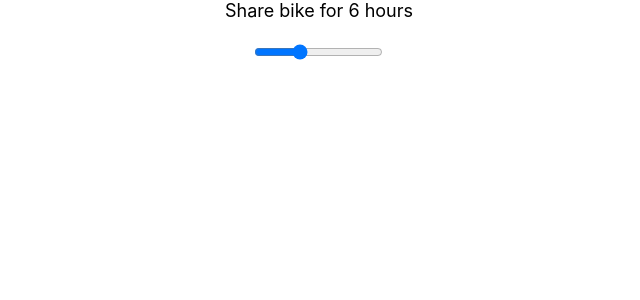
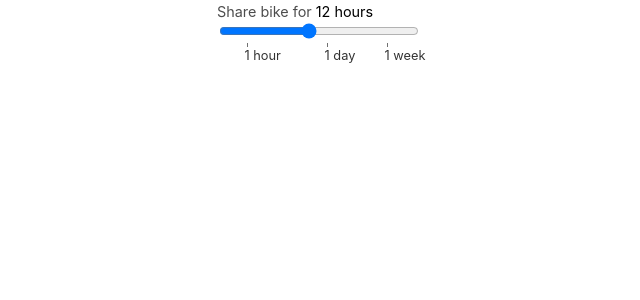
Before and after one commit to mjarkk/vanmoof-web-controller, a Next.js app: page /slider-test in a window 1280 px wide. Shown: the top 300 px of the page, without its empty margins (321-961 px from the left). Built offline with nearby package versions, Linux system fonts and the light colour scheme.

Commit message:
Kinda complete slider duration

```diff
--- /dev/null
+++ b/components/ShareDurationSlider.tsx
@@ -0,0 +1,85 @@
+import { useState, useEffect } from 'react'
+
+const minute = 1
+const hour = minute * 60
+const day = hour * 24
+const week = day * 7
+
+interface ShareDurationSliderProps {
+    onChangeMinutes?: (minutes: number) => void
+}
+
+export function ShareDurationSlider({ onChangeMinutes }: ShareDurationSliderProps) {
+    const [optionIdx, setOptionIdx] = useState(4)
+
+    const options = [
+        { value: hour / 2, label: '30 minutes' },
+        { value: hour, label: '1 hour', showLabel: true },
+        { value: hour * 2, label: '2 hours' },
+        { value: hour * 6, label: '6 hours' },
+        { value: day / 2, label: '12 hours' },
+        { value: day, label: '1 day', showLabel: true },
+        { value: day * 2, label: '2 days' },
+        { value: day * 3, label: '3 days' },
+        { value: week, label: '1 week', showLabel: true },
+        { value: week * 2, label: '2 weeks' },
+    ]
+    const selectedOption = options[optionIdx]
+
+    useEffect(() => {
+        if (onChangeMinutes) onChangeMinutes(selectedOption.value)
+    }, [selectedOption, onChangeMinutes])
+
+    return (
+        <div>
+            <label>Share bike for <span>{selectedOption.label}</span></label>
+            <br />
+            <input
+                type='range'
+                min={0}
+                max={options.length - 1}
+                value={optionIdx}
+                step={1}
+                onChange={e => setOptionIdx(Number(e.target.value))}
+            />
+            <div className="labels">
+                {options.map((option, idx) =>
+                    <div className="line" style={option.showLabel ? undefined : { opacity: 0 }} key={idx}>
+                        {option.showLabel
+                            ? <div className="text">{option.label}</div>
+                            : undefined}
+                    </div>
+                )}
+            </div>
+            <style jsx>{`
+                label {
+                    color: var(--label-color);
+                    font-size: .9rem;
+                }
+                label span {
+                    color: var(--text-color);
+                }
+                input {
+                    width: 200px;
+                }
+                .labels {
+                    width: 200px;
+                    display: flex;
+                    justify-content: space-around;
+                }
+                .labels .line {
+                    width: 1px;
+                    height: 4px;
+                    background-color: var(--label-color);
+                    opacity: 0.8;
+                }
+                .labels .text {
+                    color: var(--text-color);
+                    min-width: 60px;
+                    font-size: .8rem;
+                    transform: translate(-2px, 5px);
+                }
+            `}</style>
+        </div>
+    )
+}
--- a/pages/slider-test.tsx
+++ b/pages/slider-test.tsx
@@ -1,45 +1,9 @@
-import { useState } from "react";
-
-function DurationSlider() {
-    const [optionIdx, setOptionIdx] = useState(3)
-
-    const options = [
-        { value: 30, label: '30 minutes' },
-        { value: 60, label: '1 hour' },
-        { value: 60 * 2, label: '2 hours' },
-        { value: 60 * 6, label: '6 hours' },
-        { value: 60 * 12, label: '12 hours' },
-        { value: 60 * 24, label: '1 day' },
-        { value: 60 * 24 * 2, label: '2 days' },
-        { value: 60 * 24 * 3, label: '3 days' },
-        { value: 60 * 24 * 7, label: '1 week' },
-        { value: 60 * 24 * 7 * 2, label: '2 weeks' },
-    ]
-    const selectedOption = options[optionIdx]
-
-    return (
-        <div>
-            <label>Share bike for {selectedOption.label}</label>
-            <br />
-            <input
-                type='range'
-                min={0}
-                max={options.length - 1}
-                value={optionIdx}
-                step={1}
-                onChange={e => setOptionIdx(Number(e.target.value))}
-            />
-            <style jsx>{`
-
-            `}</style>
-        </div>
-    )
-}
+import { ShareDurationSlider } from '../components/ShareDurationSlider'
 
 export default function SliderTest() {
     return (
         <div>
-            <DurationSlider />
+            <ShareDurationSlider onChangeMinutes={console.log} />
             <style jsx>{`
                 div {
                     display: flex;
```
